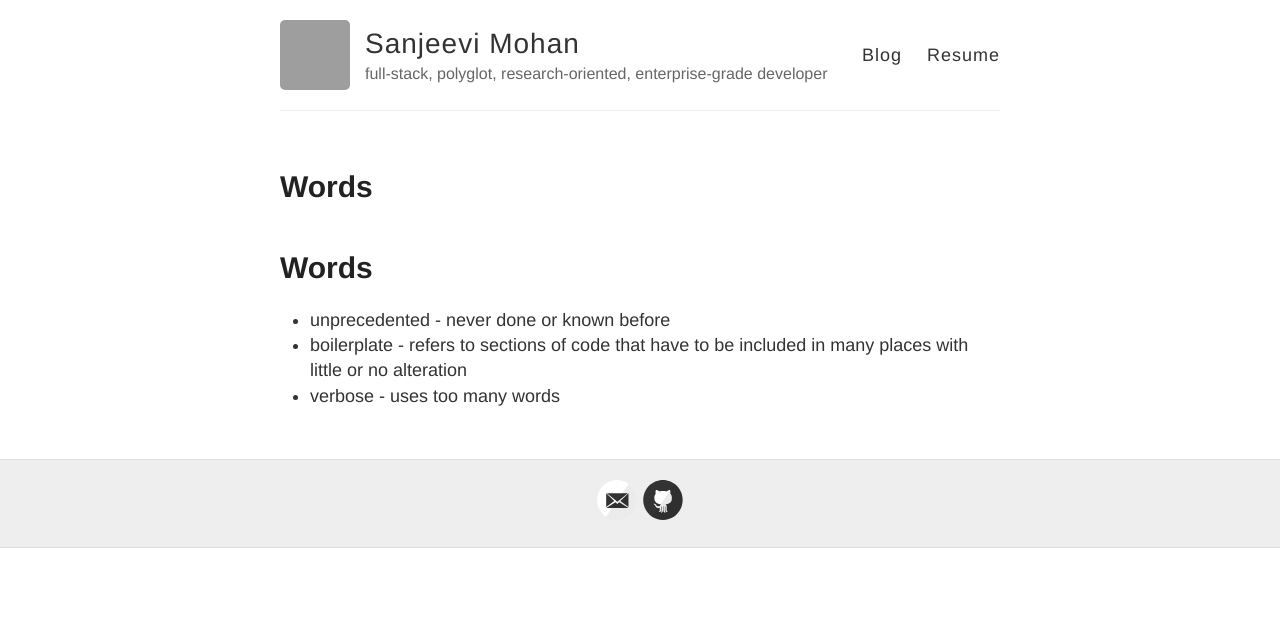
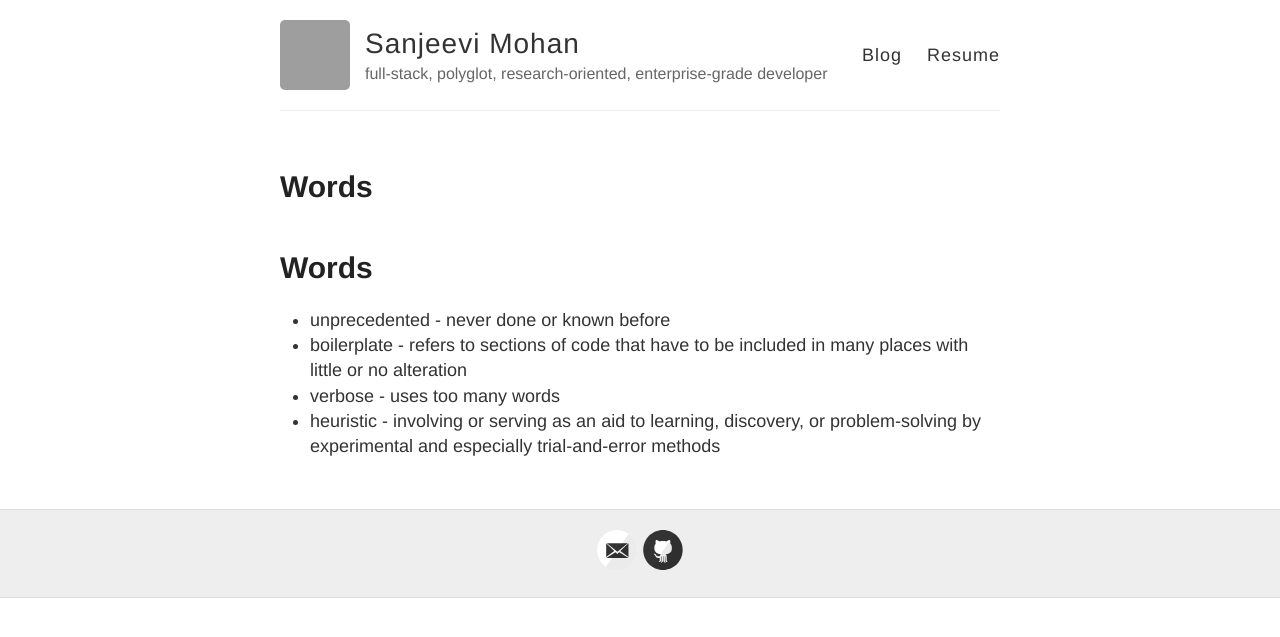
Before and after one commit to prasanjeevi/prasanjeevi.github.io, a Jekyll site: the page built from words.md, in a window 1280 px wide. Shown: the top 637 px of the page. Built offline with Jekyll 4.4.1, drawn with Linux system fonts in a browser that asks for light colours; our own code applies the rules of GitHub Pages for plain Markdown files; grey boxes are pictures that could not be loaded.

Commit message:
Update words.md

```diff
--- a/words.md
+++ b/words.md
@@ -2,3 +2,4 @@
 - unprecedented - never done or known before
 - boilerplate - refers to sections of code that have to be included in many places with little or no alteration
 - verbose - uses too many words
+- heuristic - involving or serving as an aid to learning, discovery, or problem-solving by experimental and especially trial-and-error methods
```
